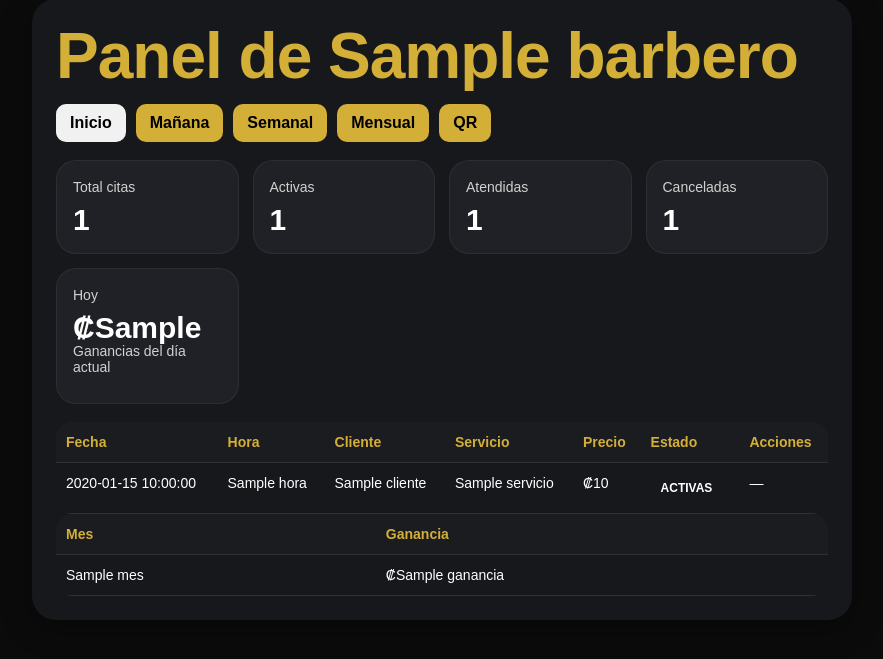
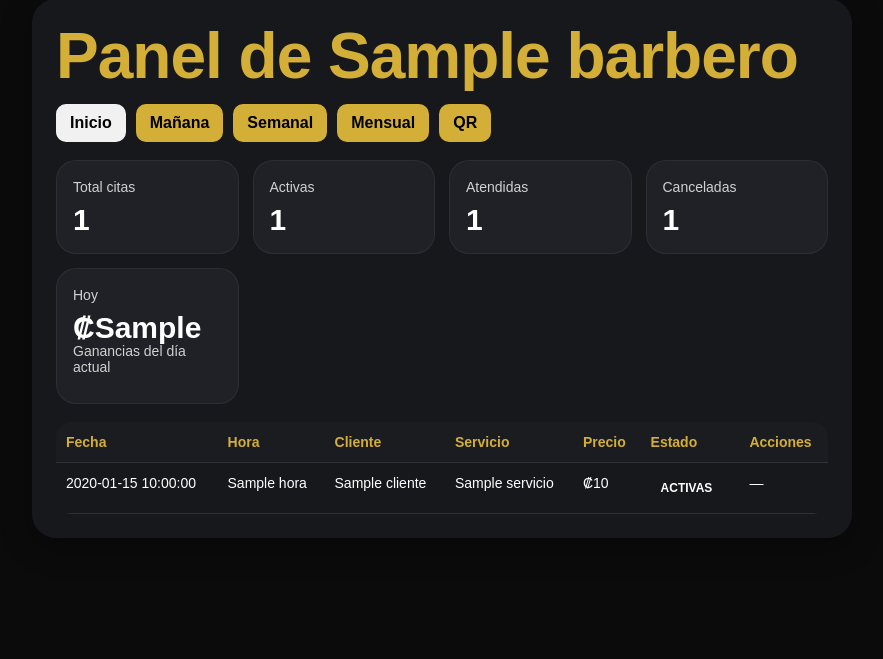
Before and after one commit to citas-barberia/barberia-junior, a Flask app: template templates/panel_barbero.html in a window 1280 px wide. Shown: the part 21-680 px from the top of the page, without its empty margins (198-1081 px from the left). Run offline with Flask 3, Linux system fonts and the light colour scheme; the template is opened without the code that fills it: most values are stand-ins (such as "Sample title", 1, 10 or a date in 2020).

Commit message:
eliminacion de tblas 202641520

```diff
--- a/templates/panel_barbero.html
+++ b/templates/panel_barbero.html
@@ -785,26 +785,6 @@
     </div>
 </div>
 
-    <div class="table-wrap">
-        <table>
-            <thead>
-                <tr>
-                    <th>Mes</th>
-                    <th>Ganancia</th>
-                </tr>
-            </thead>
-            <tbody>
-                {% for item in meses_data %}
-                <tr>
-                    <td>{{ item.mes }}</td>
-                    <td>₡{{ item.ganancia }}</td>
-                </tr>
-                {% endfor %}
-            </tbody>
-        </table>
-    </div>
-</div>
-
     <div id="seccion-qr" class="seccion">
         <div class="reserva-box">
             <h2>Link de reservas para clientes</h2>
```
